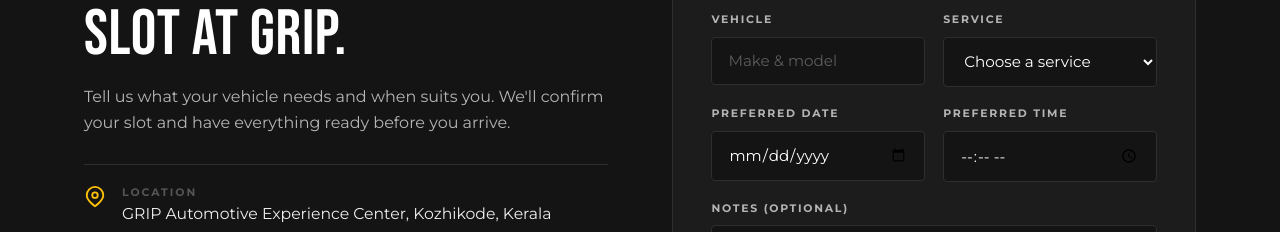
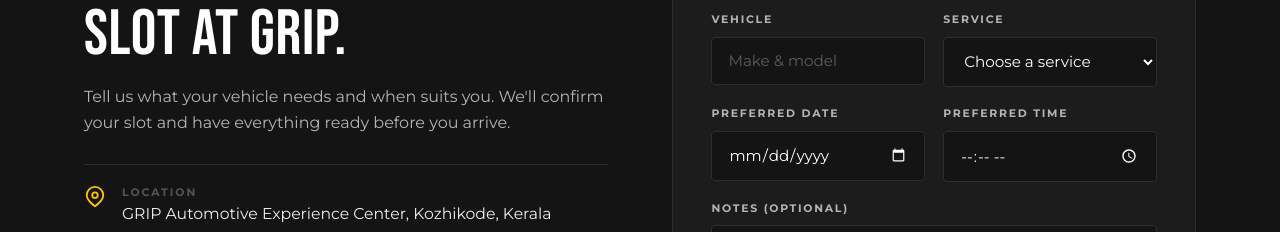
Before and after one commit to Althafx17/teclif-grip, a React (Vite) app: page / in a window 1280 px wide. Shown: the part 4860-5092 px from the top of the page. Built offline with nearby package versions, Linux system fonts and the light colour scheme.

Commit message:
LOGO COLOR WHITE FOR DATE AND TIME

```diff
--- a/src/index.css
+++ b/src/index.css
@@ -257,6 +257,14 @@
 }
 .field input::placeholder,.field textarea::placeholder{color:#5c5c5c}
 .field input:focus,.field select:focus,.field textarea:focus{outline:none;border-color:var(--amber)}
+input[type="date"],
+input[type="time"] {
+  accent-color: #fff;
+}
+input[type="date"]::-webkit-calendar-picker-indicator,
+input[type="time"]::-webkit-calendar-picker-indicator {
+  filter: brightness(0) invert(1);
+}
 .field.has-error input,.field.has-error select,.field.has-error textarea{border-color:#ff7b7b}
 .field-error{margin-top:.45rem;color:#ff9b9b;font-size:.78rem}
 .grid2{display:grid;grid-template-columns:1fr 1fr;gap:1.15rem}
```
